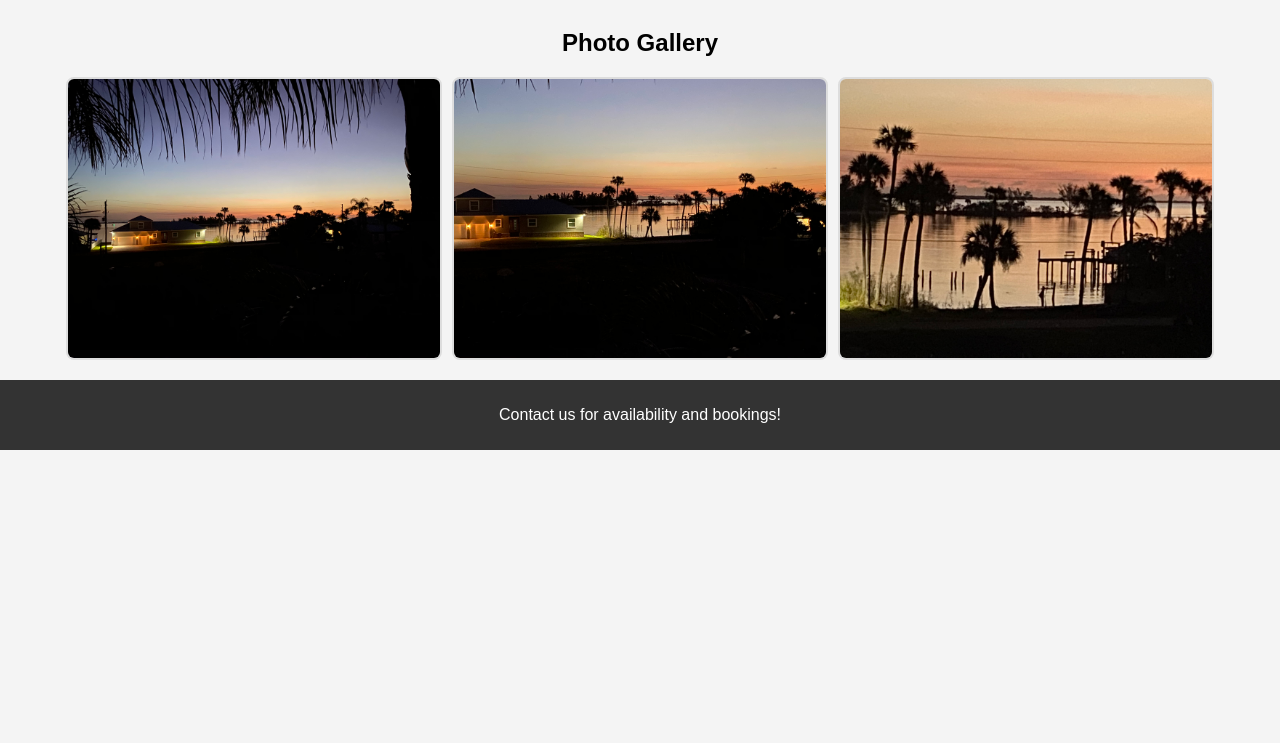
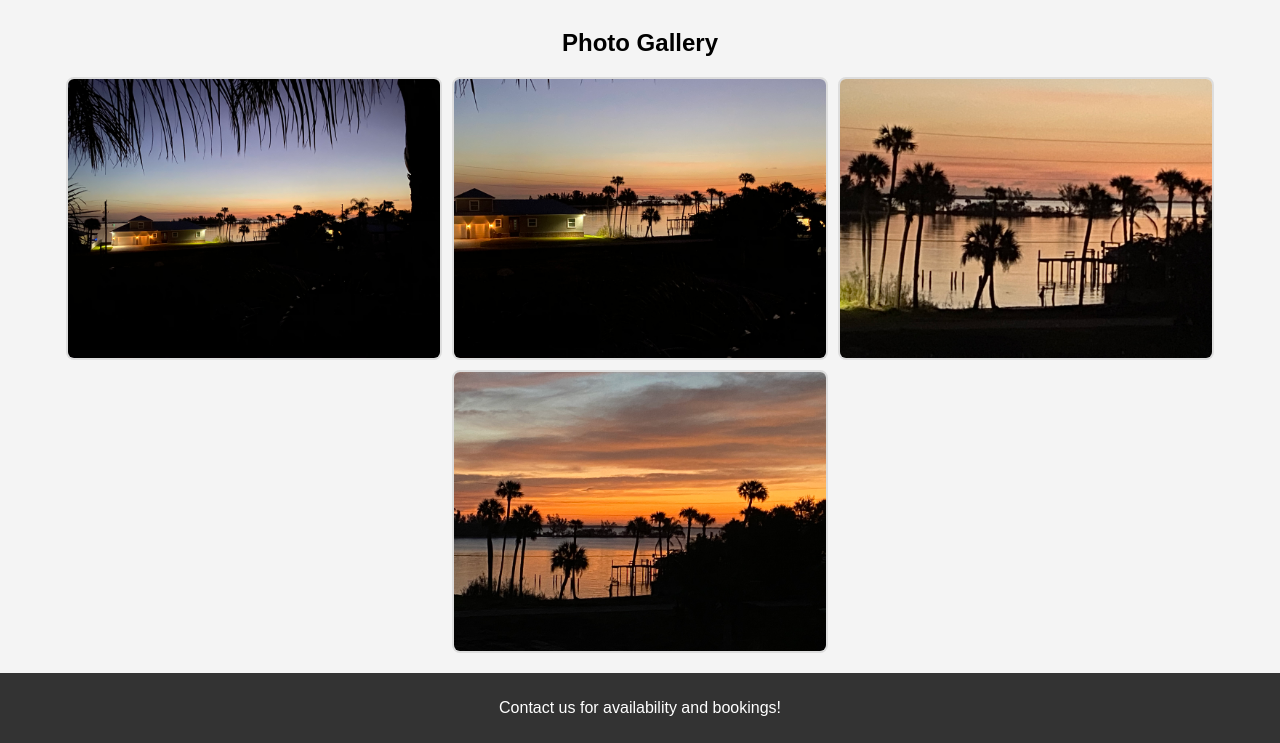
Before and after one commit to paulholewinski/test, a plain HTML site: page index.html in a window 1280 px wide. Shown: the part 68-811 px from the top of the page. Drawn offline with Linux system fonts and the light colour scheme.

Commit message:
Update index.html

```diff
--- a/index.html
+++ b/index.html
@@ -18,6 +18,7 @@
             <img src="IMG_3416.JPEG" alt="Sunset view from the property">
             <img src="IMG_3417.JPEG" alt="View of the property and surrounding landscape">
             <img src="IMG_3419.JPEG" alt="Close-up of the water and dock area">
+            <img src="IMG_3496.JPEG" alt="Water and dock area">
             <!-- Add more images here as needed -->
         </div>
     </section>
```
